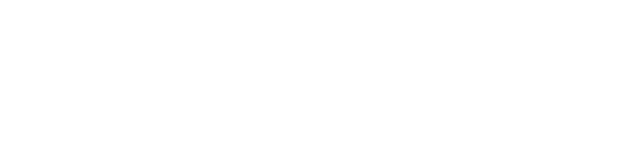
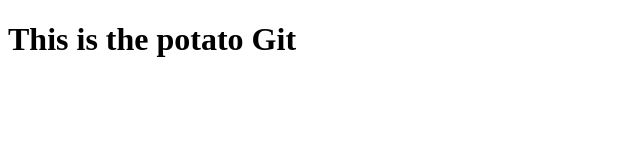
Before and after one commit to rPaulius/qq, a plain HTML site: page index.html in a window 1280 px wide. Shown: the whole page, without its empty margins (0-640 px from the left). Drawn offline with Linux system fonts and the light colour scheme.

Commit message:
changing text

```diff
--- a/index.html
+++ b/index.html
@@ -7,6 +7,7 @@
     <title>Test 12</title>
   </head>
   <body>
+    <h1>This is the potato Git</h1>
     <div class="1"></div>
     <div class="2"></div>
     <div class="3"></div>
```
